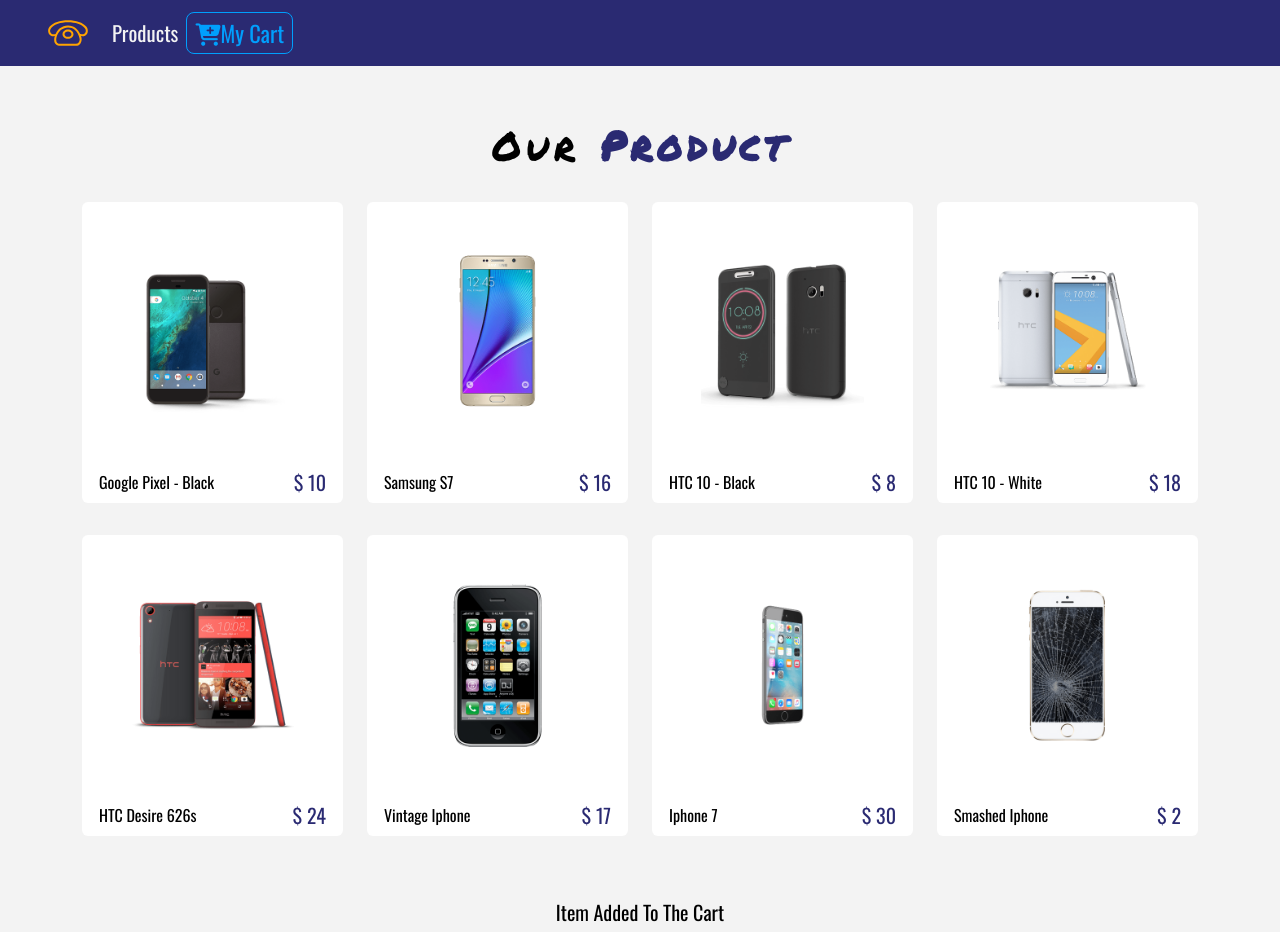
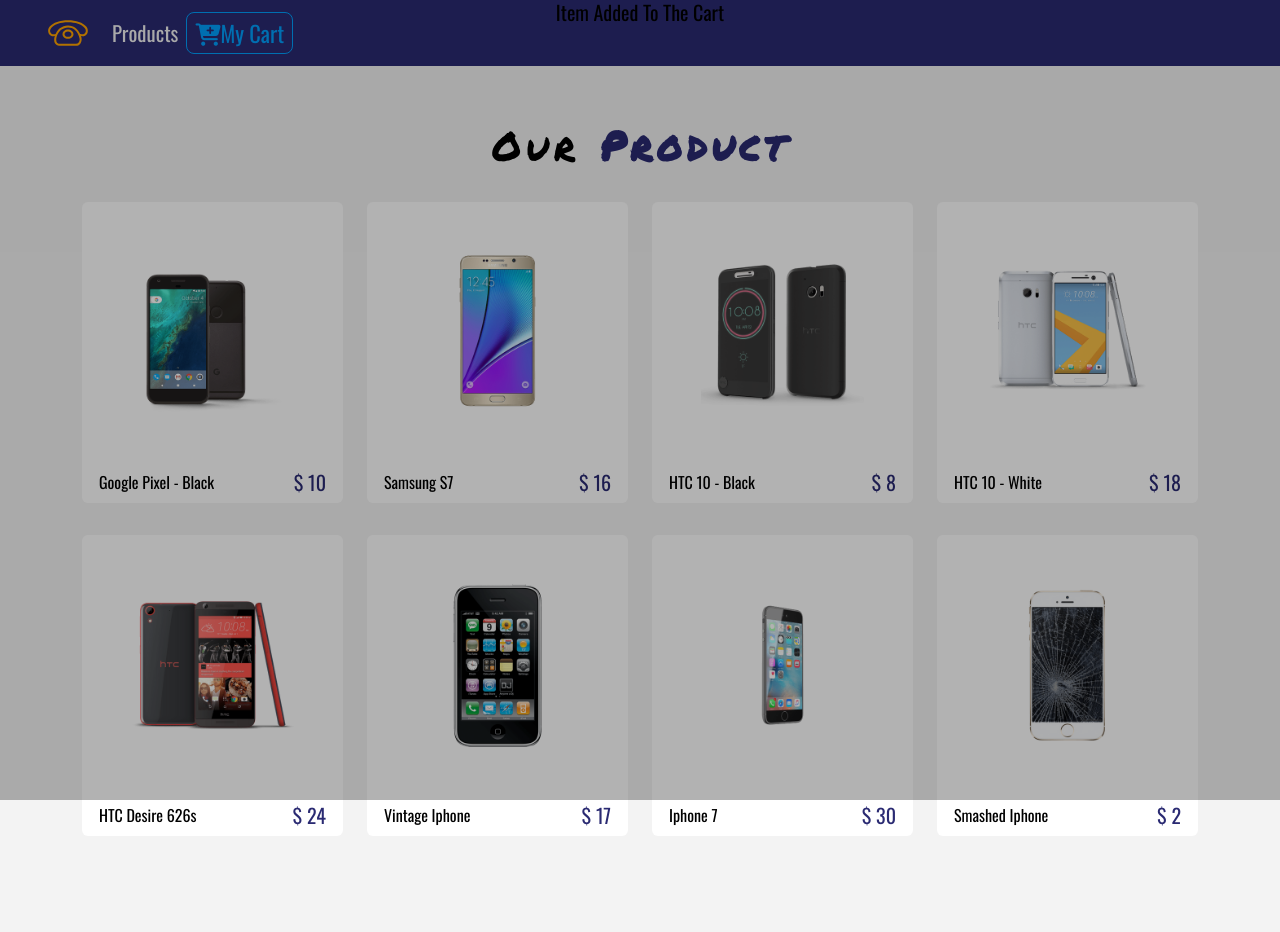
Before and after one commit to MarcoRosselDev/react-17-phone-e-commerce, a React (Create React App) app: page / in a window 1280 px wide. After the commit the page ends 900 px from the top, so only its background shows below. Built offline with nearby package versions, Linux system fonts and the light colour scheme.

Commit message:
styled component modal 2

```diff
--- a/src/Components/Modal.js
+++ b/src/Components/Modal.js
@@ -18,7 +18,10 @@ export default class Modal extends Component {
               <ModalContainer>
                 <div className="container">
                   <div className="row">
-                    <div className="col-8 mx-auto col-md-6 col-lg-4 text-center text-capitalize">
+                    <div
+                      id="modal"
+                      className="col-8 mx-auto col-md-6 col-lg-4 text-center text-capitalize"
+                    >
                       <h5>item added to the cart</h5>
                     </div>
                   </div>
@@ -32,4 +35,11 @@ export default class Modal extends Component {
   }
 }
 
-const ModalContainer = styled.div``;
+const ModalContainer = styled.div`
+  position: fixed;
+  top: 0;
+  left: 0;
+  right: 0;
+  bottom: 0;
+  background: rgba(0, 0, 0, 0.3);
+`;
```
